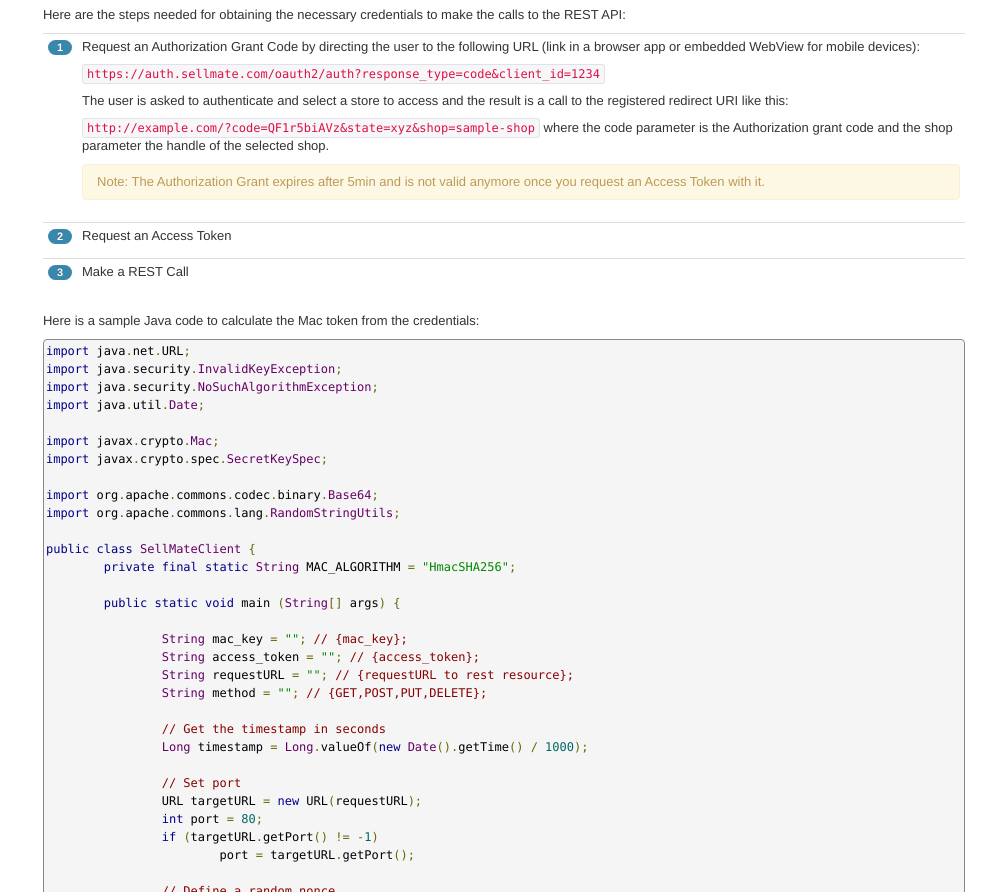
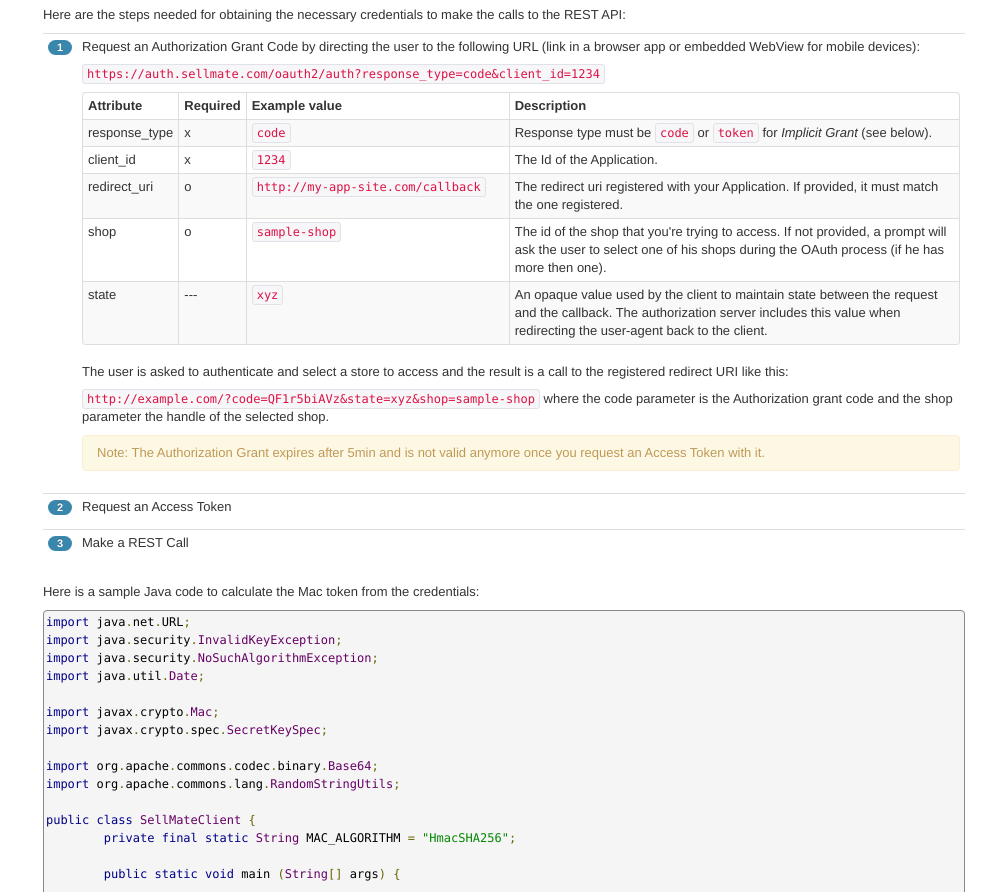
Before and after one commit to commercetools/sellmate-api, a plain HTML site: page index.html in a window 1280 px wide. Shown: the part 1010-1902 px from the top of the page, without its empty margins (295-1280 px from the left). Drawn offline with nearby package versions, Linux system fonts and the light colour scheme.

Commit message:
Add table with params for first endpoint

```diff
--- a/assets/css/style.css
+++ b/assets/css/style.css
@@ -7,8 +7,9 @@ body {
 }
 .scrollto { cursor: pointer; }
 
-tr th.required { width:1%; }
-tr th:last-child { width:35%; }
+tr th.width1 { width:1%; }
+tr th.width30 { width:30%; }
+tr th.width35 { width:35%; }
 
 .navbar-inner {
   padding-left: 20px;
--- a/index.html
+++ b/index.html
@@ -147,6 +147,16 @@
                     <td>
                       <p>Request an Authorization Grant Code by directing the user to the following URL (link in a browser app or embedded WebView for mobile devices):</p>
                       <p><code>https://auth.sellmate.com/oauth2/auth?response_type=code&client_id=1234</code></p>
+                      <table class="table table-striped table-bordered table-condensed">
+                        <thead><tr><th>Attribute</th><th class="width1">Required</th><th class="width30">Example value</th><th>Description</th></tr></thead>
+                        <tbody>
+                          <tr><td>response_type</td><td>x</td><td><code>code</code></td><td>Response type must be <code>code</code> or <code>token</code> for <i>Implicit Grant</i> (see below).</td></tr>
+                          <tr><td>client_id</td><td>x</td><td><code>1234</code></td><td>The Id of the Application.</td></tr>
+                          <tr><td>redirect_uri</td><td>o</td><td><code>http://my-app-site.com/callback</code></td><td>The redirect uri registered with your Application. If provided, it must match the one registered.</td></tr>
+                          <tr><td>shop</td><td>o</td><td><code>sample-shop</code></td><td>The id of the shop that you're trying to access. If not provided, a prompt will ask the user to select one of his shops during the OAuth process (if he has more then one).</td></tr>
+                          <tr><td>state</td><td>---</td><td><code>xyz</code></td><td>An opaque value used by the client to maintain state between the request and the callback. The authorization server includes this value when redirecting the user-agent back to the client.</td></tr>
+                        </tbody>
+                      </table>
                       <p>The user is asked to authenticate and select a store to access and the result is a call to the registered redirect URI like this:</p>
                       <p><code>http://example.com/?code=QF1r5biAVz&state=xyz&shop=sample-shop</code> where the code parameter is the Authorization grant code and the shop parameter the handle of the selected shop.</p>
                       <div class="alert alert-warning">Note: The Authorization Grant expires after 5min and is not valid anymore once you request an Access Token with it.</div>
@@ -247,7 +257,7 @@ public class SellMateClient {
               <p>Supported methods: <code>GET</code></p>
               <p>Shop Resource properties:</p>
               <table class="table table-striped table-bordered table-condensed">
-                <thead><tr><th>Attribute</th><th>Type</th><th>Example value</th><th>Description</th></tr></thead>
+                <thead><tr><th>Attribute</th><th>Type</th><th>Example value</th><th class="width35">Description</th></tr></thead>
                 <tbody>
                   <tr><td>handle</td><td>Number</td><td><code>sample-store</code></td><td>Resource id</td></tr>
                   <tr><td>created_at</td><td>String</td><td><code>Sat, 28 Apr 2012 19:24:06 UTC</code></td><td>Resource create date</td></tr>
@@ -324,7 +334,7 @@ public class SellMateClient {
               <p>Supported methods: <code>GET</code></p>
               <p>User Resource properties:</p>
               <table class="table table-striped table-bordered table-condensed">
-                <thead><tr><th>Attribute</th><th>Type</th><th>Example value</th><th>Description</th></tr></thead>
+                <thead><tr><th>Attribute</th><th>Type</th><th>Example value</th><th class="width35">Description</th></tr></thead>
                 <tbody>
                   <tr><td>id</td><td>Number</td><td><code>1</code></td><td>Resource id</td></tr>
                   <tr><td>created_at</td><td>String</td><td><code>Sat, 28 Apr 2012 19:24:05 UTC</code></td><td>Resource create date</td></tr>
@@ -365,7 +375,7 @@ public class SellMateClient {
               <p>Supported methods: <code>GET</code>, <code>POST</code>, <code>PUT</code>, <code>DELETE</code></p>
               <p>Product Resource properties:</p>
               <table class="table table-striped table-bordered table-condensed">
-                <thead><tr><th>Attribute</th><th>Type</th><th class="required">Required</th><th>Example value</th><th>Description</th></tr></thead>
+                <thead><tr><th>Attribute</th><th>Type</th><th class="width1">Required</th><th>Example value</th><th class="width35">Description</th></tr></thead>
                 <tbody>
                   <tr><td>id</td><td>Number</td><td>o</td><td><code>1</code></td><td>Resource Id. Must be given when updating the Product.</td></tr>
                   <tr><td>created_at</td><td>String</td><td>---</td><td><code>Sat, 28 Apr 2012 19:24:05 UTC</code></td><td>Resource create date</td></tr>
@@ -501,7 +511,7 @@ public class SellMateClient {
               <p>Supported methods: <code>GET</code>, <code>POST</code>, <code>PUT</code>, <code>DELETE</code></p>
               <p>Collection Resource properties:</p>
               <table class="table table-striped table-bordered table-condensed">
-                <thead><tr><th>Attribute</th><th>Type</th><th class="required">Required</th><th>Example value</th><th>Description</th></tr></thead>
+                <thead><tr><th>Attribute</th><th>Type</th><th class="width1">Required</th><th>Example value</th><th class="width35">Description</th></tr></thead>
                 <tbody>
                   <tr><td>id</td><td>Number</td><td>o</td><td><code>1</code></td><td>Resource ID. Must be given when updating the Collection.</td></tr>
                   <tr><td>created_at</td><td>String</td><td>---</td><td><code>Sat, 28 Apr 2012 19:24:05 UTC</code></td><td>Resource create date or <code>null</code> if not specified</td></tr>
```
